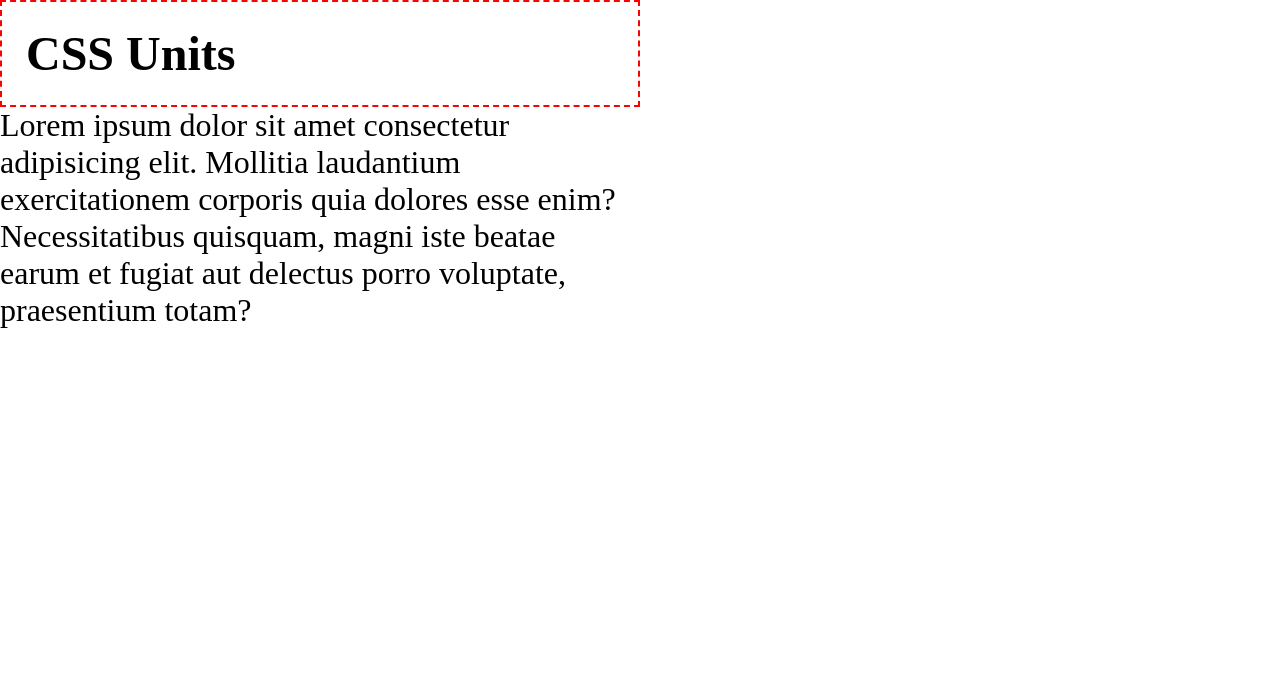
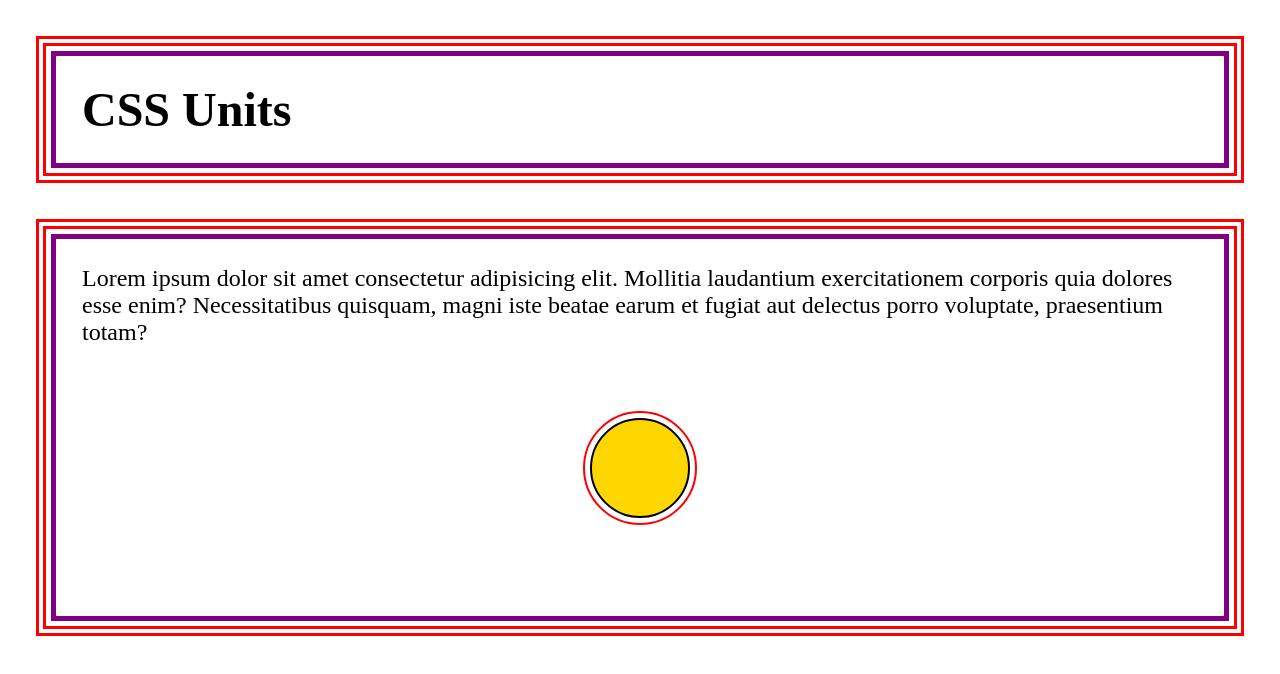
Before and after one commit to minhTheGuy/hoc-css, a plain HTML site: page css_course/05_lesson_starter/index.html in a window 1280 px wide. Drawn offline with Linux system fonts and the light colour scheme.

Commit message:
finished lesson 5

```diff
--- a/css_course/05_lesson_starter/css/style.css
+++ b/css_course/05_lesson_starter/css/style.css
@@ -4,22 +4,23 @@
     box-sizing: border-box;
 }
 
-body {
-    min-height: 100vh;
+
+.container {
+    border: 10px double red;
+    font-size: 1.5rem;
+    margin: 1.5em;
+    padding: 1.5em;
+    outline: 5px solid purple;
+    outline-offset: -20px;
 }
 
-h1 {
-    border: 2px dashed red;
-    width: 50%;
-    font-size: 3rem;
-    padding: 0.5em;
+.circle {
+    margin: 3em auto;
+    width: 100px;
+    height: 100px;
+    background-color: gold;
+    border: 2px solid #000;
+    outline: 2px solid red;
+    outline-offset: 5px;
+    border-radius: 50%;
 }
-
-main {
-    font-size: 2rem;
-}
-
-p {
-    font-size: 2rem;
-    width: 40ch;
-}
--- a/css_course/05_lesson_starter/index.html
+++ b/css_course/05_lesson_starter/index.html
@@ -10,14 +10,16 @@
 </head>
 
 <body>
-    <header>
+    <header class="container">
         <h1>CSS Units</h1>
     </header>
-    <main>
+    <main class="container">
         <p>Lorem ipsum dolor sit amet consectetur adipisicing elit. Mollitia laudantium exercitationem corporis quia
             dolores esse enim? Necessitatibus quisquam, magni iste beatae earum et fugiat aut delectus porro voluptate,
             praesentium totam?</p>
+            <div class="circle">
 
+            </div>
     </main>
 </body>
 
```
